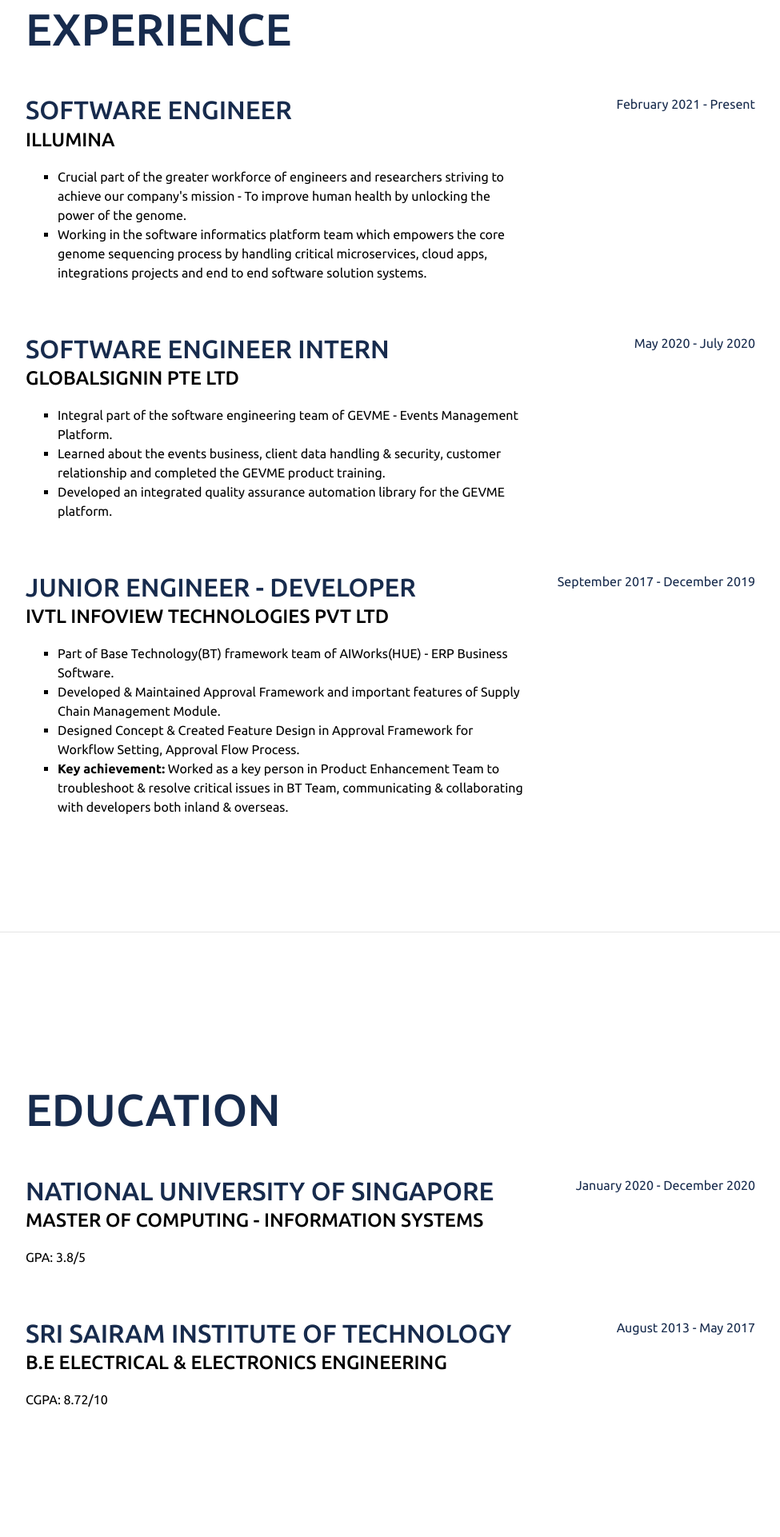
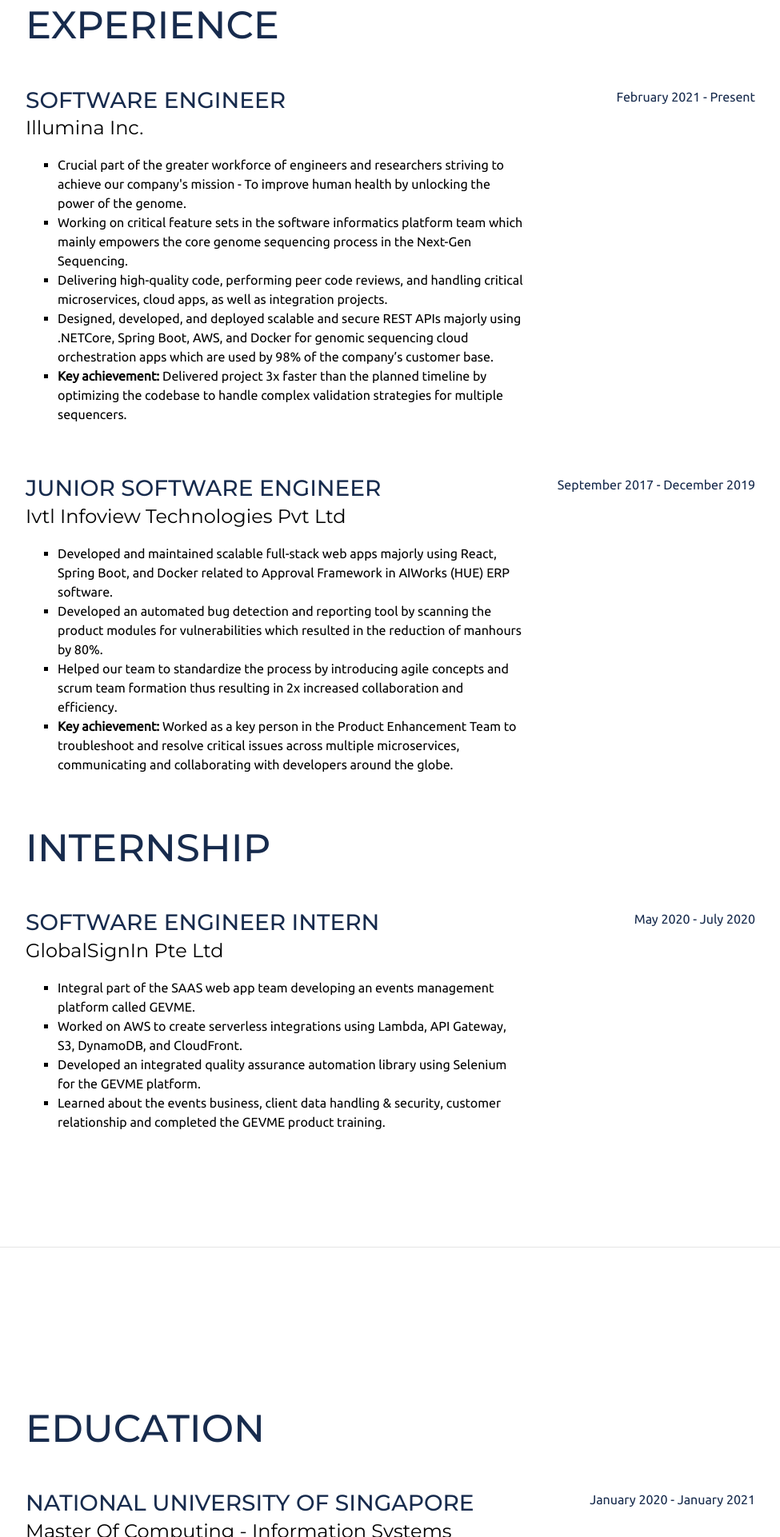
Before and after one commit to aravinve/aravinve.github.io, a plain HTML site: page index.html in a window 1280 px wide. Shown: the part 878-2800 px from the top of the page at 80% size, without its empty margins (288-1263 px from the left). Drawn offline with nearby package versions, Linux system fonts and the light colour scheme.

Commit message:
content update commit with theme changes

```diff
--- a/css/resume.css
+++ b/css/resume.css
@@ -11,6 +11,7 @@
 
 body {
   font-family: 'Ubuntu', sans-serif;
+  font-weight: 400;
   padding-top: 54px;
   background-color: var(--background-color);
   color: var(--text-color);
@@ -39,7 +40,8 @@ h3,
 h4,
 h5,
 h6 {
-  font-family: 'Ubuntu', sans-serif;
+  font-family: 'Montserrat', sans-serif;
+  font-weight: 500;
   text-transform: uppercase;
   color: var(--primary-color);
   user-select: none;
@@ -51,11 +53,11 @@ h1 {
 }
 
 h2 {
-  font-size: 3.5rem;
+  font-size: 3rem;
 }
 
 h3 {
-  font-size: 2rem;
+  font-size: 1.75rem;
   color: var(--primary-color);
 }
 
@@ -75,7 +77,7 @@ h3 {
 }
 
 .card {
-  transition: 0.5s ease-in-out;
+  transition: 0.3s ease-in-out;
 }
 
 .card:hover {
@@ -106,14 +108,18 @@ p.lead {
   font-weight: 400;
 }
 
+ul > li.nav-item{
+  list-style-type: none;
+}
+
 li {
   list-style-type: square;
 }
 
 .subheading {
-  text-transform: uppercase;
-  font-weight: 500;
-  font-family: 'Ubuntu', sans-serif;
+  text-transform: capitalize;
+  font-weight: 400;
+  font-family: 'Montserrat', sans-serif;
   font-size: 1.5rem;
 }
 
@@ -132,7 +138,7 @@ li {
   text-align: center;
   font-size: 1.2rem;
   line-height: 2rem;
-  transition: 0.3s cubic-bezier(0.6, -0.28, 0.735, 0.045);
+  transition: 0.25s cubic-bezier(0.6, -0.28, 0.735, 0.045);
 }
 
 .social-icons-home a {
@@ -301,12 +307,12 @@ section.resume-section .resume-item .resume-date {
 }
 
 .hover-me{
-  transition: 0.5s cubic-bezier(0.175, 0.885, 0.32, 1.275);
+  transition: 0.3s cubic-bezier(0.175, 0.885, 0.32, 1.275);
   user-select: none;
   text-align: center;
 }
 .hover-me:hover{
-  transform: scaleY(1.2);
+  transform: scale(1.02, 1.05);
 }
 
 .alert-success{
--- a/index.html
+++ b/index.html
@@ -11,16 +11,15 @@
     <title>Aravind Venkatesan - Portfolio</title>
     <link rel="icon" href="./img/favicon.ico" type="image/x-icon" />
     <link href="vendor/bootstrap/css/bootstrap.min.css" rel="stylesheet" />
-    <link
-      href="https://fonts.googleapis.com/css2?family=Ubuntu:ital,wght@0,300;0,400;0,500;0,700;1,300;1,400;1,700&display=swap"
-      rel="stylesheet"
-    />
+    <link rel="preconnect" href="https://fonts.googleapis.com">
+    <link rel="preconnect" href="https://fonts.gstatic.com" crossorigin>
+    <link href="https://fonts.googleapis.com/css2?family=Montserrat:ital,wght@0,100;0,300;0,400;0,500;1,300&family=Ubuntu:wght@300;400&display=swap" rel="stylesheet">
     <link href="vendor/fontawesome-free/css/all.min.css" rel="stylesheet" />
     <link
       rel="stylesheet"
       href="https://cdnjs.cloudflare.com/ajax/libs/animate.css/3.7.2/animate.min.css"
     />
-    <link href="css/resume.css" rel="stylesheet" />
+    <link href="css/resume.min.css" rel="stylesheet" />
   </head>
 
   <body id="page-top" class="animated fadeIn">
@@ -99,11 +98,13 @@
         id="home"
       >
         <div class="w-100">
-          <h1 class="mb-0 hover-me">
-            Aravind Venkatesan
-          </h1>
-          <div class="subheading text-primary mb-5 hover-me">
-            Software Engineer
+          <div class="hover-me">
+            <h1 class="mb-0">
+              Aravind Venkatesan
+            </h1>
+            <div class="subheading text-primary mb-5">
+              SOFTWARE ENGINEER
+            </div>
           </div>
             <div class="row">
               <div class="col-lg-6 col-md-6 col-sm-12 btn-home-center">
@@ -145,14 +146,23 @@
         >
           <div class="resume-content">
             <h3 class="mb-0">Software Engineer</h3>
-            <div class="subheading mb-3">Illumina</div>
+            <div class="subheading mb-3">Illumina Inc.</div>
             <p>
               <ul>
                 <li>
                   Crucial part of the greater workforce of engineers and researchers striving to achieve our company's mission - To improve human health by unlocking the power of the genome.
                 </li>
                 <li>
-                  Working in the software informatics platform team which empowers the core genome sequencing process by handling critical microservices, cloud apps, integrations projects and end to end software solution systems.
+                  Working on critical feature sets in the software informatics platform team which mainly empowers the core genome sequencing process in the Next-Gen Sequencing.
+                </li>
+                <li>
+                  Delivering high-quality code, performing peer code reviews, and handling critical microservices, cloud apps, as well as integration projects.
+                </li>
+                <li>
+                  Designed, developed, and deployed scalable and secure REST APIs majorly using .NETCore, Spring Boot, AWS, and Docker for genomic sequencing cloud orchestration apps which are used by 98% of the company’s customer base.
+                </li>
+                <li>
+                  <strong>Key achievement: </strong>Delivered project 3x faster than the planned timeline by optimizing the codebase to handle complex validation strategies for multiple sequencers.
                 </li>
               </ul>
             </p>
@@ -162,6 +172,34 @@
           </div>
         </div>
           <div
+            class="resume-item d-flex flex-column flex-md-row justify-content-between mb-5"
+          >
+            <div class="resume-content">
+              <h3 class="mb-0">Junior Software Engineer</h3>
+              <div class="subheading mb-3">Ivtl Infoview Technologies Pvt Ltd</div>
+              <p>
+                <ul>
+                  <li>
+                    Developed and maintained scalable full-stack web apps majorly using React, Spring Boot, and Docker related to Approval Framework in AIWorks (HUE) ERP software.
+                  </li>
+                  <li>
+                    Developed an automated bug detection and reporting tool by scanning the product modules for vulnerabilities which resulted in the reduction of manhours by 80%.
+                  </li>
+                  <li>
+                    Helped our team to standardize the process by introducing agile concepts and scrum team formation thus resulting in 2x increased collaboration and efficiency.
+                  </li>
+                  <li>
+                    <strong>Key achievement:</strong> Worked as a key person in the Product Enhancement Team to troubleshoot and resolve critical issues across multiple microservices, communicating and collaborating with developers around the globe.
+                  </li>
+                </ul>
+              </p>
+            </div>
+            <div class="resume-date text-md-right">
+              <span class="text-primary">September 2017 - December 2019</span>
+            </div>
+          </div>
+          <h2 class="mt-5 mb-5 hover-me">Internship</h2>
+          <div
           class="resume-item d-flex flex-column flex-md-row justify-content-between mb-5"
         >
           <div class="resume-content">
@@ -170,17 +208,16 @@
             <p>
               <ul>
                 <li>
-                  Integral part of the software engineering team of GEVME -
-                  Events Management Platform.
+                  Integral part of the SAAS web app team developing an events management platform called GEVME.
                 </li>
                 <li>
-                  Learned about the events business, client data handling &
-                  security, customer relationship and completed the GEVME
-                  product training.
+                  Worked on AWS to create serverless integrations using Lambda, API Gateway, S3, DynamoDB, and CloudFront.
                 </li>
                 <li>
-                  Developed an integrated quality assurance automation library
-                  for the GEVME platform.
+                  Developed an integrated quality assurance automation library using Selenium for the GEVME platform.
+                </li>
+                <li>
+                  Learned about the events business, client data handling & security, customer relationship and completed the GEVME product training.
                 </li>
               </ul>
             </p>
@@ -189,39 +226,6 @@
             <span class="text-primary">May 2020 - July 2020</span>
           </div>
         </div>
-          <div
-            class="resume-item d-flex flex-column flex-md-row justify-content-between mb-5"
-          >
-            <div class="resume-content">
-              <h3 class="mb-0">Junior Engineer - Developer</h3>
-              <div class="subheading mb-3">Ivtl Infoview Technologies Pvt Ltd</div>
-              <p>
-                <ul>
-                  <li>
-                    Part of Base Technology(BT) framework team of AIWorks(HUE) -
-                    ERP Business Software.
-                  </li>
-                  <li>
-                    Developed & Maintained Approval Framework and important
-                    features of Supply Chain Management Module.
-                  </li>
-                  <li>
-                    Designed Concept & Created Feature Design in Approval
-                    Framework for Workflow Setting, Approval Flow Process.
-                  </li>
-                  <li>
-                    <strong>Key achievement:</strong> Worked as a key person in
-                    Product Enhancement Team to troubleshoot & resolve critical
-                    issues in BT Team, communicating & collaborating with
-                    developers both inland & overseas.
-                  </li>
-                </ul>
-              </p>
-            </div>
-            <div class="resume-date text-md-right">
-              <span class="text-primary">September 2017 - December 2019</span>
-            </div>
-          </div>
         </div>
       </section>
 
@@ -240,10 +244,10 @@
             <div class="resume-content">
               <h3 class="mb-0">National University of Singapore</h3>
               <div class="subheading mb-3">Master of Computing - Information Systems</div>
-              <p>GPA: 3.8/5</p>
+              <p>GPA: 3.65/5</p>
             </div>
             <div class="resume-date text-md-right">
-              <span class="text-primary">January 2020 - December 2020</span>
+              <span class="text-primary">January 2020 - January 2021</span>
             </div>
           </div>
 
@@ -271,18 +275,6 @@
         <div class="w-100">
           <h2 class="mb-5 hover-me">Skills</h2>
           <div class="subheading mb-1 mt-2">
-            Front End Development
-          </div>
-          <div class="list-inline dev-icons">
-            <span class="badge badge-primary">HTML5</span>
-            <span class="badge badge-primary">CSS</span>
-            <span class="badge badge-primary">Materialize</span>
-            <span class="badge badge-primary">Bootstrap</span>
-            <span class="badge badge-primary">Bulma</span>
-            <span class="badge badge-primary">Sass</span>
-            <span class="badge badge-primary">Figma</span>
-          </div>
-          <div class="subheading mb-1 mt-2">
             Programming Languages
           </div>
           <div class="list-inline dev-icons">
@@ -290,19 +282,29 @@
             <span class="badge badge-primary">Java</span>
             <span class="badge badge-primary">Javascript</span>
             <span class="badge badge-primary">Python</span>
-            <span class="badge badge-primary">C++</span>
           </div>
           <div class="subheading mb-1 mt-2">
             Frameworks
           </div>
           <div class="list-inline dev-icons">
-            <span class="badge badge-primary">Dotnet Core</span>
-            <span class="badge badge-primary">Spring</span>
+            <span class="badge badge-primary">.NET Core</span>
+            <span class="badge badge-primary">Spring bootstrap</span>
+            <span class="badge badge-primary">Express</span>
             <span class="badge badge-primary">React</span>
-            <span class="badge badge-primary">Redux</span>
             <span class="badge badge-primary">Angular</span>
-            <span class="badge badge-primary">Express</span>
             <span class="badge badge-primary">Django</span>
+          </div>
+          <div class="subheading mb-1 mt-2">
+            Design
+          </div>
+          <div class="list-inline dev-icons">
+            <span class="badge badge-primary">HTML5</span>
+            <span class="badge badge-primary">CSS</span>
+            <span class="badge badge-primary">Tailwind CSS</span>
+            <span class="badge badge-primary">Bootstrap</span>
+            <span class="badge badge-primary">Sass</span>
+            <span class="badge badge-primary">Figma</span>
+            <span class="badge badge-primary">Adobe XD</span>
           </div>
           <div class="subheading mb-1 mt-2">
             Database
@@ -321,10 +323,12 @@
             <span class="badge badge-primary">GIT</span>
             <span class="badge badge-primary">AWS</span>
             <span class="badge badge-primary">Docker</span>
+            <span class="badge badge-primary">Kubernetes</span>
             <span class="badge badge-primary">Maven</span>
             <span class="badge badge-primary">Jenkins</span>
             <span class="badge badge-primary">ElasticSearch</span>
             <span class="badge badge-primary">Redis</span>
+            <span class="badge badge-primary">REST API</span>
             <span class="badge badge-primary">Web Security Essentials</span>
           </div>
           <div class="subheading mb-1 mt-2">
@@ -334,9 +338,12 @@
             <span class="badge badge-primary">XUnit</span>
             <span class="badge badge-primary">JUnit</span>
             <span class="badge badge-primary">TestNG</span>
+            <span class="badge badge-primary">NSubstitute</span>
             <span class="badge badge-primary">Selenium</span>
             <span class="badge badge-primary">Selenide</span>
             <span class="badge badge-primary">Mocha</span>
+            <span class="badge badge-primary">Postman</span>
+            <span class="badge badge-primary">JIRA</span>
           </div>
         </div>
       </section>
```
Also changed, not shown: css/resume.min.css, img/favicon.ico.
